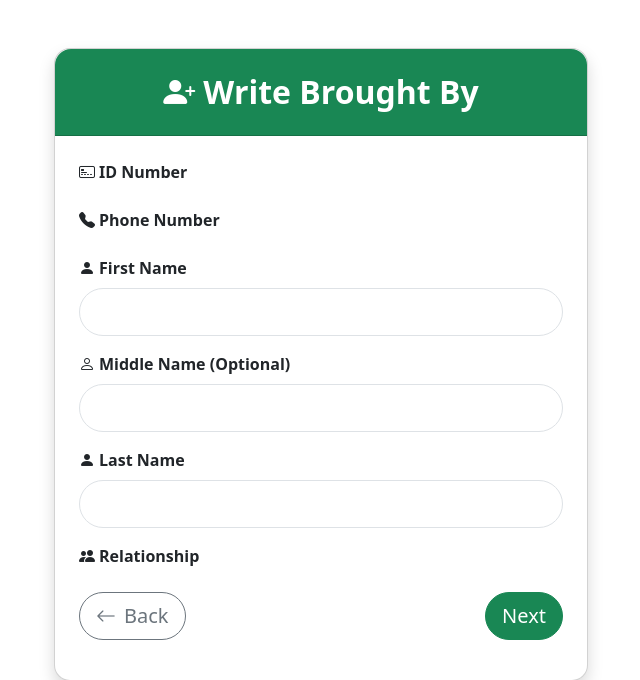
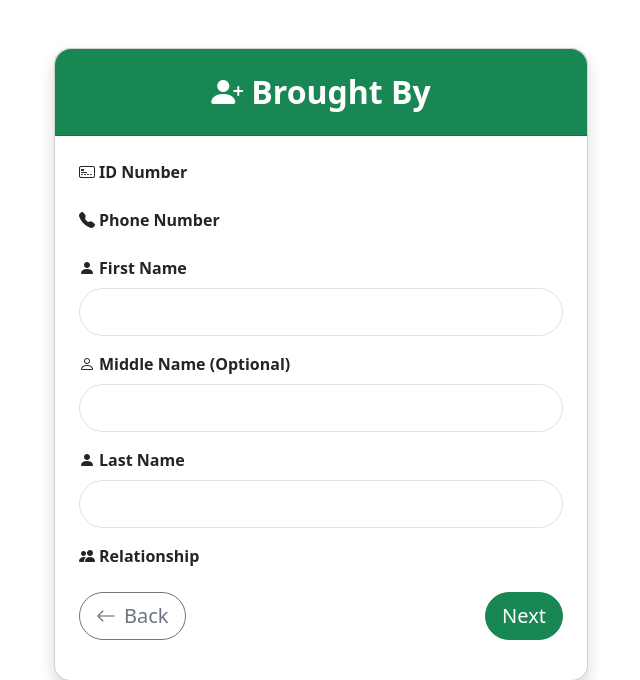
Before and after one commit to 1155-boni/Hopecare, a Django app: template accounts/templates/accounts/brought_by.html in a window 1280 px wide. Shown: the part 56-736 px from the top of the page, without its empty margins (319-959 px from the left). Run offline with Django 5.2, Linux system fonts and the light colour scheme; the template is opened without the code that fills it: values that come from a table or form of the project are taken from there, others are empty.

Commit message:
Update brought_by template: remove subtitle and update heading

```diff
--- a/accounts/templates/accounts/brought_by.html
+++ b/accounts/templates/accounts/brought_by.html
@@ -8,7 +8,7 @@
         <div class="col-md-6">
             <div class="card shadow rounded-4">
                 <div class="card-header bg-success text-white text-center py-4 rounded-top-4">
-                    <h2 class="fw-bold mb-0"><i class="bi bi-person-plus-fill me-2"></i>Write Brought By</h2>
+                    <h2 class="fw-bold mb-0"><i class="bi bi-person-plus-fill me-2"></i>Brought By</h2>
                 </div>
                 <div class="card-body p-4">
                     <form method="post" novalidate>
```
